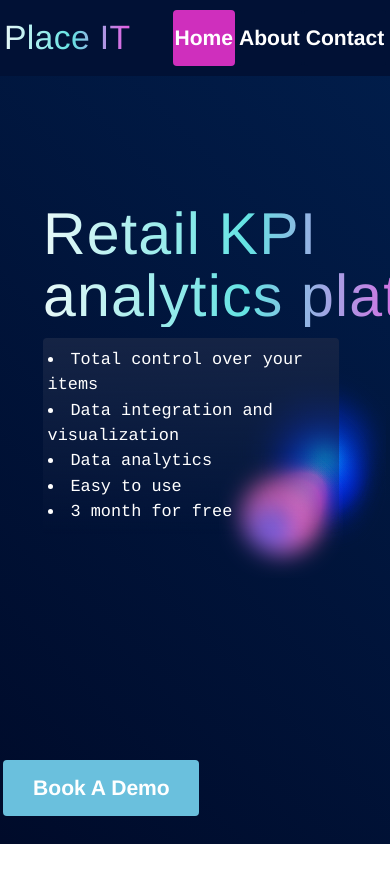
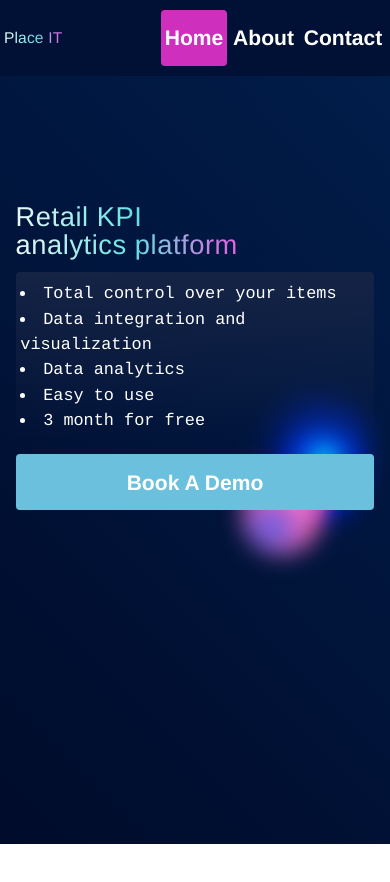
Before and after one commit to ognerezov/startup-landing, a React (Create React App) app: page / in a window 390 px wide. Shown: the top 882 px of the page. Built offline with nearby package versions, Linux system fonts and the light colour scheme.

Commit message:
mobile layout fixes, github deploy

```diff
--- a/public/index.html
+++ b/public/index.html
@@ -12,7 +12,7 @@
     <meta http-equiv="pragma" content="no-cache" />
     <meta
       name="description"
-      content="Web site created using create-react-app"
+      content="Retail analytics tool"
     />
     <link rel="apple-touch-icon" href="%PUBLIC_URL%/logo192.png" />
     <!--
@@ -29,7 +29,7 @@
       work correctly both with client-side routing and a non-root public URL.
       Learn how to configure a non-root public URL by running `npm run build`.
     -->
-    <title>React App</title>
+    <title>Retail analytics tool</title>
   </head>
   <body>
     <noscript>You need to enable JavaScript to run this app.</noscript>
--- a/src/components/Header.tsx
+++ b/src/components/Header.tsx
@@ -14,7 +14,7 @@ const Header : FC<HeaderProps> = props => {
                 backgroundColor='#011135'
                 position='fixed'
                 left='0' top='0' width='100vw' height = '9vh'
-                zIndex={1}>
+                zIndex={3}>
                 <Center >
                     <Text className='gradient-text' variant='caption'>
                         Place IT
--- a/src/pages/About.tsx
+++ b/src/pages/About.tsx
@@ -1,5 +1,5 @@
 import React from 'react';
-import {Box, Text, useMediaQuery} from "@chakra-ui/react";
+import {Box, Text, useMediaQuery, VStack} from "@chakra-ui/react";
 import BackgroundImage from "../components/BackgroundImage";
 import {DEFAULT_GRADIENT} from "./Home";
 export const QUERY_SCREEN_SIZE = '(min-width: 1023px)';
@@ -7,12 +7,14 @@ export const QUERY_SCREEN_SIZE = '(min-width: 1023px)';
 function About(){
     const [largeScreen] = useMediaQuery(QUERY_SCREEN_SIZE)
     return <Box bg={DEFAULT_GRADIENT} h='100vh' w='100vw'>
-        <Box position='fixed' left='11vw' top='24vh'>
+                <VStack
+                    spacing='3vmin'
+                    align='self-start'
+                    position='fixed' left={largeScreen ? '11vw':'4vw'} top='24vh' width={largeScreen ? '54vw':'92vw'}>
                     <Text variant='max' className='gradient-text'>
                         Our team
                     </Text>
-        </Box>
-        <Box position='fixed' left='11vw' top='40vh' w={largeScreen ? '30vw':'76vw'} borderRadius='1vmin' px='1.2vmin' py='2.4vmin'
+                <Box borderRadius='1vmin' px='1.2vmin' py='2.4vmin'
                      bg='linear-gradient(180deg, #152445 0%, rgba(21, 36, 69, 0) 100%)'>
                     <Text>
                         <li>
@@ -29,6 +31,7 @@ function About(){
                         </li>
                     </Text>
                 </Box>
+            </VStack>
         <Box width='53vw' h='100vh' ms='46vw' zIndex={2}>
             <BackgroundImage/>
         </Box>
--- a/src/pages/Home.tsx
+++ b/src/pages/Home.tsx
@@ -1,5 +1,5 @@
 import React, {useState} from 'react';
-import {Box, Button, Center, Text, useMediaQuery} from "@chakra-ui/react";
+import {Box, Button, Text, useMediaQuery, VStack} from "@chakra-ui/react";
 import BackgroundImage from "../components/BackgroundImage";
 import EmailDialog from "../dialogs/EmailDialog";
 import {QUERY_SCREEN_SIZE} from "./About";
@@ -19,14 +19,17 @@ function Home(){
     const [largeScreen] = useMediaQuery(QUERY_SCREEN_SIZE)
     return <Box bg={DEFAULT_GRADIENT} h='100vh' w='100vw'>
                 {getDialog()}
-                <Box position='fixed' left='11vw' top='24vh' width={largeScreen ? '54vw':'98vw'}>
+        <VStack
+            spacing='3vmin'
+            align='self-start'
+            position='fixed' left={largeScreen ? '11vw':'4vw'} top='24vh' width={largeScreen ? '54vw':'92vw'}>
                     <Text variant='max' className='gradient-text'>
                         Retail KPI
                         <br/>
                         analytics platform
                     </Text>
-                </Box>
-                <Box position='fixed' left='11vw' top='40vh' w={largeScreen ? '30vw' : '76vw'} borderRadius='1vmin' px='1.2vmin' py='2.4vmin'
+                <Box
+                    borderRadius='1vmin' px='1.2vmin' py='2.4vmin'
                      bg='linear-gradient(180deg, #152445 0%, rgba(21, 36, 69, 0) 100%)'>
                     <Text>
                         <li>
@@ -46,13 +49,14 @@ function Home(){
                         </li>
                     </Text>
                 </Box>
-                <Center position='fixed' left='11vw' top={largeScreen ? '65vh' : '90vh'} w='30vw'>
-                    <Button
-                        onClick={()=>setState({...state,showBookDialog:true})}
-                        variant='solid'>
-                        Book A Demo
-                    </Button>
-                </Center>
+                <Button
+                    w={largeScreen ? undefined :'100%'}
+                    onClick={()=>setState({...state,showBookDialog:true})}
+                    variant='solid'>
+                    Book A Demo
+                </Button>
+
+        </VStack>
                 <Box width='53vw' h='100vh' ms='46vw' zIndex={2}>
                     <BackgroundImage/>
                 </Box>
--- a/src/theme/defaultTheme.ts
+++ b/src/theme/defaultTheme.ts
@@ -50,7 +50,7 @@ const components = {
 			borderRadius: '1vmin',
 			padding: '0.5vh 7.6vw',
 			fontWeight: '600',
-			color: 'green.700',
+			color: 'white.700',
 			fontSize: '2.5vh',
 		},
 		variants: {
@@ -71,7 +71,7 @@ const components = {
 			ghost : {
 				backgroundColor : 'blue.700',
 				color : 'white.700',
-				padding: '0.01vh 0.5vw',
+				padding: '0.01vh 1vw',
 				_hover: {
 					background: 'fuchsia.100',
 				},
@@ -79,7 +79,7 @@ const components = {
 			ghost_selected :{
 				backgroundColor : 'fuchsia.100',
 				color : 'white.700',
-				padding: '0.01vh 0.5vw',
+				padding: '0.01vh 1vw',
 				_hover: {
 					background: 'fuchsia.100',
 				},
@@ -190,16 +190,16 @@ const components = {
 		variants: {
 			max: {
 				fontFamily : 'Helvetica Neue',
-				fontSize : '7vh',
+				fontSize : '7vmin',
 				fontWeight : '500',
-				lineHeight : '7.4vh',
+				lineHeight : '7.4vmin',
 				letterSpacing : '0.02em'
 			},
 			caption: {
 				fontFamily : 'Helvetica Neue',
-				fontSize : '4vh',
+				fontSize : '4vmin',
 				fontWeight : '500',
-				lineHeight : '4.2vh',
+				lineHeight : '4.2vmin',
 				letterSpacing : '0.01em'
 			},
 			header: {
```
Lines whose indentation alone changed are shown as unchanged.
